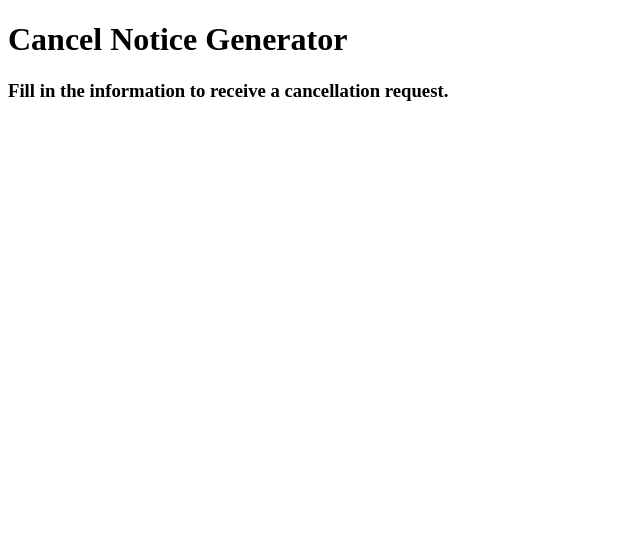
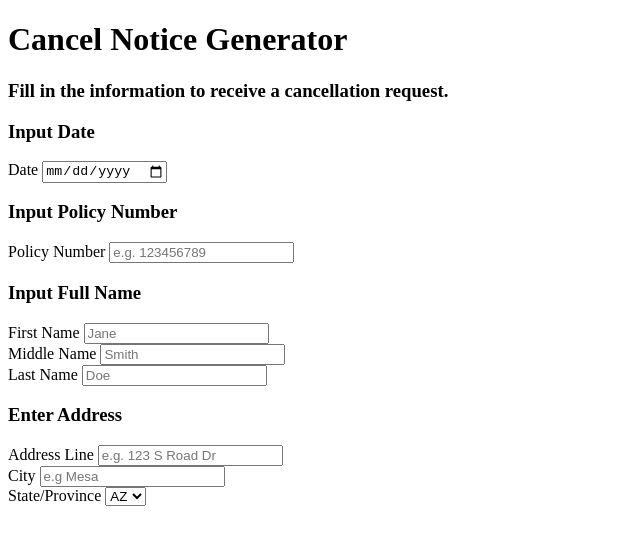
Before and after one commit to BeccaHurtado/CancelNoticeForm, a plain HTML site: page index.html in a window 1280 px wide. Shown: the whole page, without its empty margins (0-640 px from the left). Drawn offline with Linux system fonts and the light colour scheme.

Commit message:
added date, policy number, full name, and part of address inputs in form

```diff
--- a/index.html
+++ b/index.html
@@ -20,5 +20,64 @@
 
 <body>
 
+    <form action="" class="cancel-form" id="cancel-form">
+
+        <!-- date input area -->
+        <div class="date-input-title">
+            <h3>Input Date</h3>
+        </div>
+        <div class="form-elem">
+            <label for="dateInput" class="form-label">Date</label>
+            <input id="dateInput" name="dateInput" type="date">
+        </div>
+
+        <!-- policy number input area-->
+        <div class="policy-number-input-title">
+            <h3>Input Policy Number</h3>
+        </div>
+        <div class="form-elem">
+            <label for="policyNumberInput" class="form-label">Policy Number</label>
+            <input name="policyNumberInput" id="policyNumberInput" placeholder="e.g. 123456789" type="text">
+        </div>
+
+        <!-- name input area-->
+        <div class="name-input-title">
+            <h3>Input Full Name</h3>
+        </div>
+        <div class="form-elem">
+            <label for="firstNameInput" class="form-label">First Name</label>
+            <input name="firstNameInput"  id="firstNameInput" placeholder="Jane">
+        </div>
+        <div class="form-elem">
+            <label for="middleNameInput" class="form-label">Middle Name</label>
+            <input name="middleNameInput"  id="middleNameInput" placeholder="Smith">
+        </div>
+        <div class="form-elem">
+            <label for="lastNameInput" class="form-label">Last Name</label>
+            <input name="lastNameInput"  id="lastNameInput" placeholder="Doe">
+        </div>
+
+        <!-- address input area-->
+        <div class="address-area-title">
+            <h3>Enter Address</h3>
+        </div>
+        <div>
+            <label for="streetInput" class="form-label">Address Line</label>
+            <input type="text" id="streetInput" name="streetInput" placeholder="e.g. 123 S Road Dr">
+        </div>
+        <div>
+            <label for="cityInput" class="form-label">City</label>
+            <input type="text" id="cityInput" name="cityInput" placeholder="e.g Mesa">
+        </div>
+        <div>
+            <label for="stateInput" class="form-label">State/Province</label>
+            <select name="stateInout" id="stateInput">
+                <option value="arizona">AZ</option>
+                <option value="california">CA</option>
+                <option value="Florida">FL</option>
+            </select>
+        </div>
+    </form>
+
 </body>
 </html>
```
Also changed, not shown: assets/js/index.js (added).
